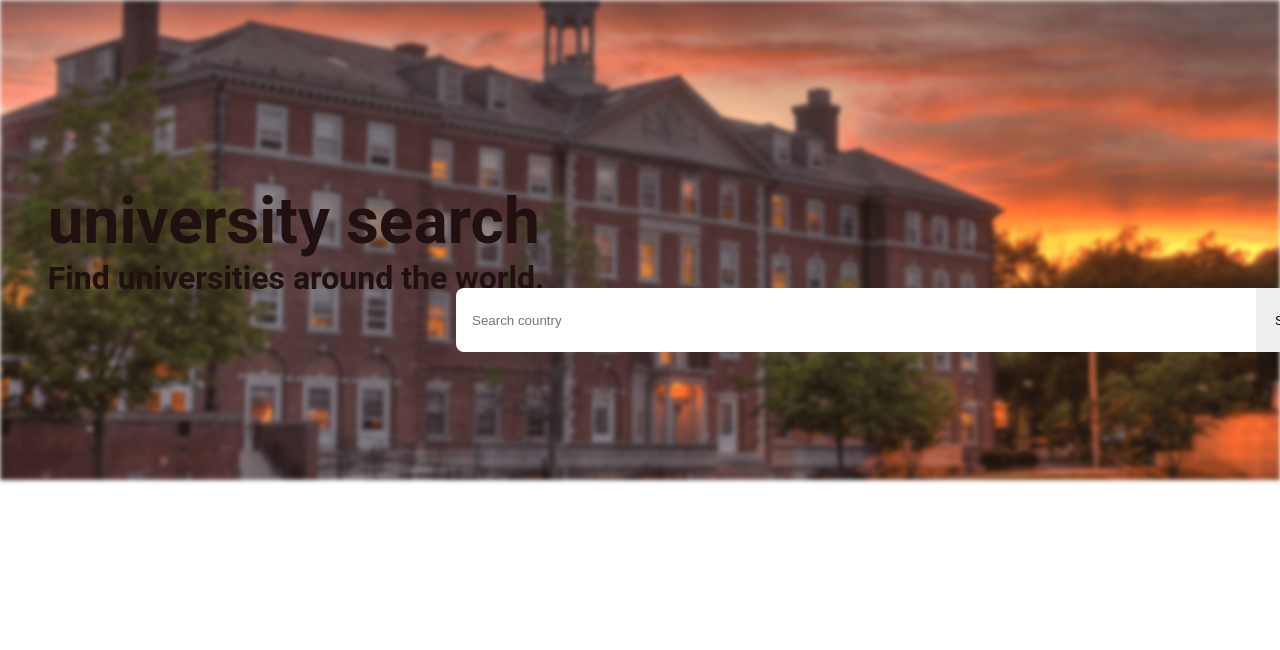
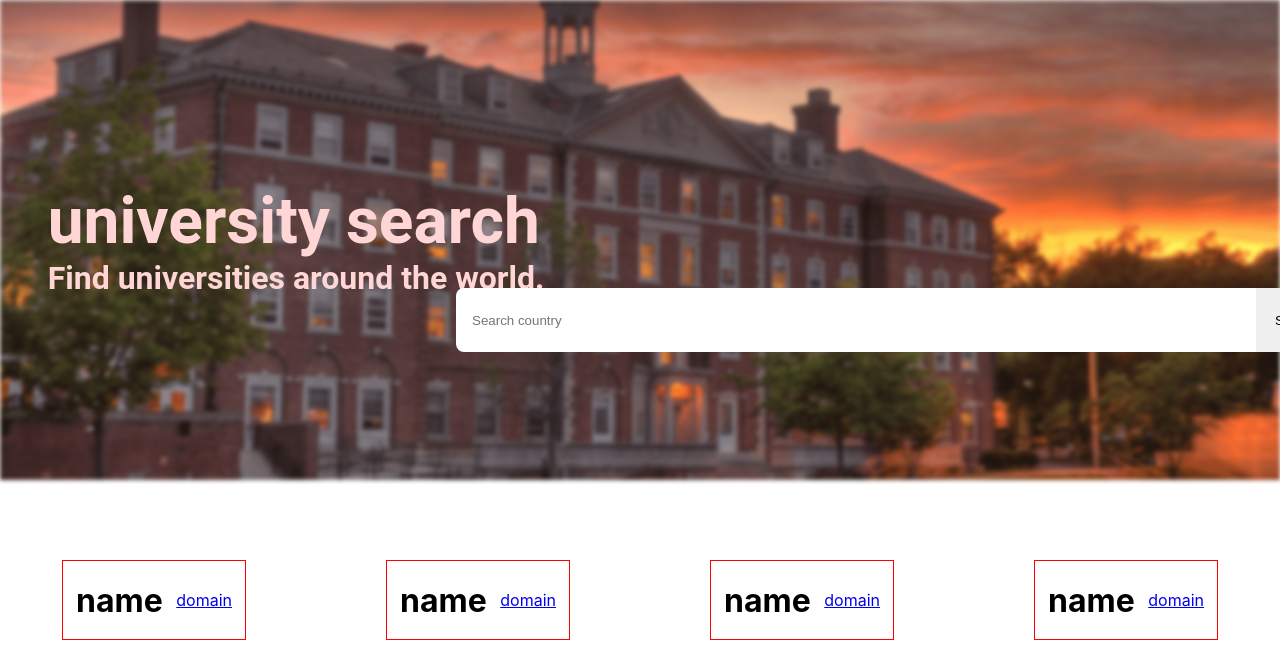
Before and after one commit to caetano-dev/University-List, a React (Create React App) app: page / in a window 1280 px wide. Shown: the top 650 px of the page. Built offline with nearby package versions, Linux system fonts and the light colour scheme.

Commit message:
Adding list and card component

```diff
--- a/src/App.js
+++ b/src/App.js
@@ -1,10 +1,12 @@
 import React from "react";
 import Header from "./components/Header";
+import UniversityList from "./components/UniversityList";
 
 export default function App() {
   return (
     <>
       <Header />
+      <UniversityList />
     </>
   );
 }
--- /dev/null
+++ b/src/components/UniversityCard.js
@@ -0,0 +1,13 @@
+import React from "react";
+import styles from "../styles/components/UniversityCard.module.css";
+
+function UniversityCard(name, domain, web_page) {
+  return (
+    <div className={styles.container}>
+      <h1>name</h1>
+      <a href="webpage">domain</a>
+    </div>
+  );
+}
+
+export default UniversityCard;
--- /dev/null
+++ b/src/components/UniversityList.js
@@ -0,0 +1,17 @@
+import React from "react";
+import styles from "../styles/components/UniversityList.module.css";
+import UniversityCard from "./UniversityCard";
+
+function UniversityList() {
+  return (
+    <div className={styles.container}>
+        {/*include map function here*/}
+      <UniversityCard />
+      <UniversityCard />
+      <UniversityCard />
+      <UniversityCard />
+    </div>
+  );
+}
+
+export default UniversityList;
--- a/src/styles/components/SearchBar.module.css
+++ b/src/styles/components/SearchBar.module.css
@@ -21,4 +21,5 @@ input {
 button {
   width: 5rem;
   border-radius: 0rem 0.5rem 0.5rem 0rem;
+  cursor: pointer;
 }
--- /dev/null
+++ b/src/styles/components/UniversityCard.module.css
@@ -0,0 +1,10 @@
+.container{
+    display: flex;
+    align-items: center;
+    justify-content: space-evenly;
+    border: 1px solid red;
+    min-width: 10rem;
+    max-width: 30rem;
+    width: 60%;
+    height: 5rem;
+}
--- /dev/null
+++ b/src/styles/components/UniversityList.module.css
@@ -0,0 +1,9 @@
+.container{
+    display: grid;
+    align-items: center;
+    justify-items: center;
+    grid-template-columns: 1fr 1fr 1fr 1fr;
+    grid-gap: 1rem;
+    margin-top: 5rem;
+
+}
--- a/src/styles/index.css
+++ b/src/styles/index.css
@@ -17,5 +17,5 @@ code {
 }
 
 :root{
-  --h1h2color: rgb(32, 16, 16);
+  --h1h2color: #ffd5d5;
 }
```
